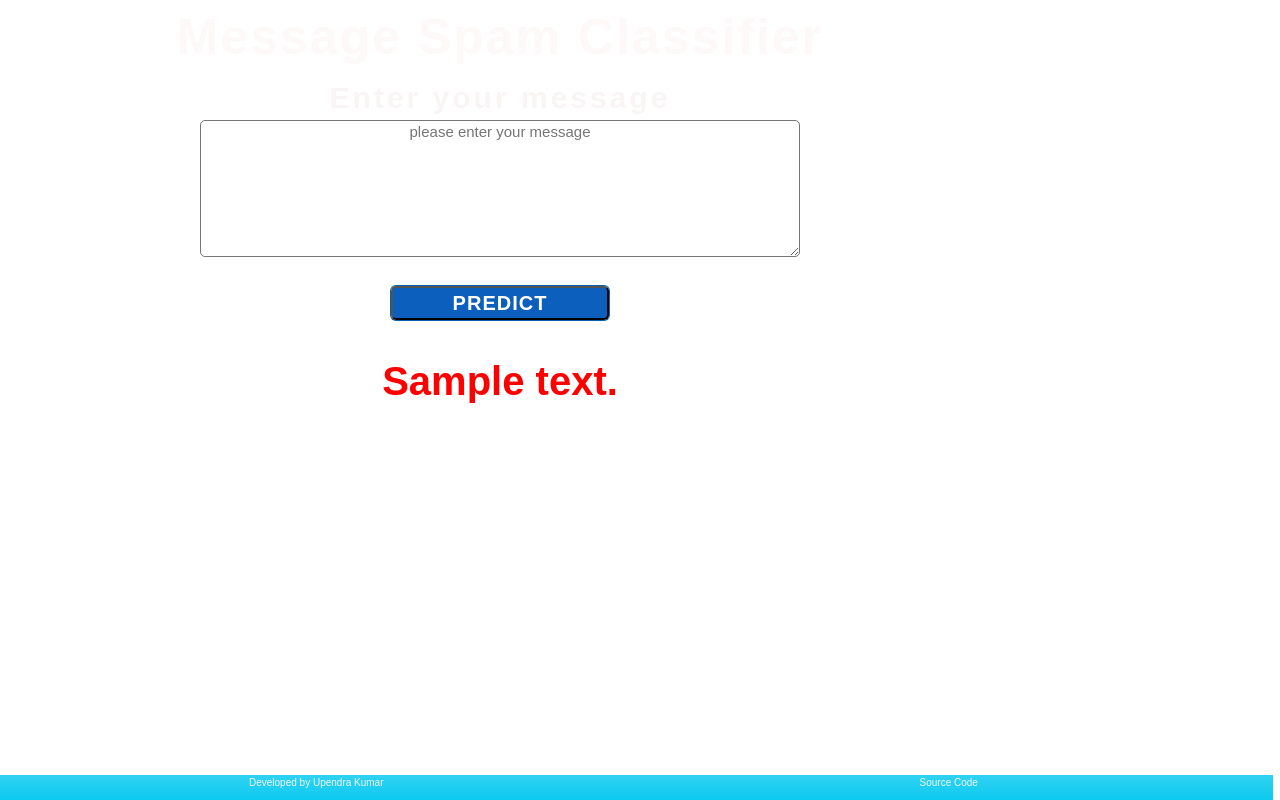
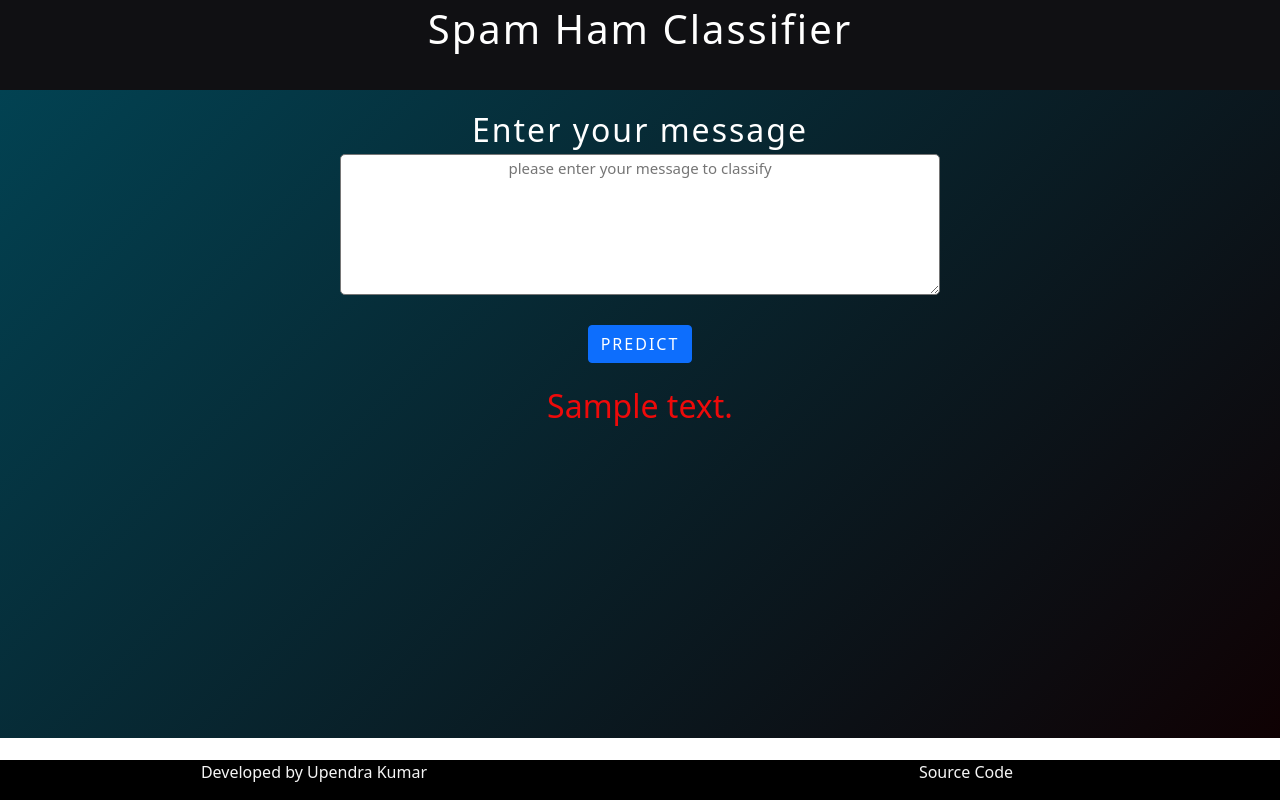
Before and after one commit to imkushwaha/Spam_Ham_Classifier, a Flask app: template templates/index.html in a window 1280 px wide. Run offline with Flask 2, Linux system fonts and the light colour scheme; the template is opened without the code that fills it: most values are stand-ins (such as "Sample title", 1, 10 or a date in 2020); parts of the project's set-up code (start-up, migrations or seed data) failed here and were passed over.

Commit message:
requirements.txt added

```diff
--- a/app.py
+++ b/app.py
@@ -1,4 +1,8 @@
-import streamlit as st
+from flask import Flask, render_template, request
+import requests
+import pickle
+import numpy as np
+import sklearn
 import pickle
 import string
 from nltk.corpus import stopwords
@@ -6,6 +10,10 @@ import nltk
 from nltk.stem.porter import PorterStemmer
 
 ps = PorterStemmer()
+
+app = Flask(__name__)
+tfidf = pickle.load(open('vectorizer.pkl','rb'))
+model = pickle.load(open('model.pkl','rb'))
 
 
 def transform_text(text):
@@ -32,27 +40,40 @@ def transform_text(text):
 
     return " ".join(y)
 
-tfidf = pickle.load(open('vectorizer.pkl','rb'))
-model = pickle.load(open('model.pkl','rb'))
 
-st.title("Email/SMS Spam Classifier")
-
-input_sms = st.text_area("Enter the message")
-
-if st.button('Predict'):
-
-    # 1. preprocess
-    transformed_sms = transform_text(input_sms)
-    # 2. vectorize
-    vector_input = tfidf.transform([transformed_sms])
-    # 3. predict
-    result = model.predict(vector_input)[0]
-    # 4. Display
-    if result == 1:
-        st.header("Spam")
-    else:
-        st.header("Not Spam")
+@app.route('/',methods=['GET'])
+def Home():
+    return render_template('index.html')
 
 
+#@app.route('/about')
+#def about():
+#    return render_template('about.html')
 
-##streamlit run app.py --server.port 5998
+#@app.route('/contact')
+#def contact():
+#    return render_template('contact.html')
+
+@app.route("/predict", methods=['POST'])
+def predict():
+
+    if request.method == 'POST':
+        text = request.form['message']
+
+        # 1. preprocess
+        transformed_sms = transform_text(text)
+        # 2. vectorize
+        vector_input = tfidf.transform([transformed_sms])
+        # 3. predict
+        result = model.predict(vector_input)[0]
+
+        if result==1:
+            prediction = "Your Message is Spam"
+        else:
+            prediction = "Your Message is not Spam"
+
+
+        return render_template('index.html', prediction_text=prediction)
+
+if __name__=="__main__":
+    app.run(debug=True)
--- a/app1.py
+++ /dev/null
@@ -1,79 +0,0 @@
-from flask import Flask, render_template, request
-import requests
-import pickle
-import numpy as np
-import sklearn
-import pickle
-import string
-from nltk.corpus import stopwords
-import nltk
-from nltk.stem.porter import PorterStemmer
-
-ps = PorterStemmer()
-
-app = Flask(__name__)
-tfidf = pickle.load(open('vectorizer.pkl','rb'))
-model = pickle.load(open('model.pkl','rb'))
-
-
-def transform_text(text):
-    text = text.lower()
-    text = nltk.word_tokenize(text)
-
-    y = []
-    for i in text:
-        if i.isalnum():
-            y.append(i)
-
-    text = y[:]
-    y.clear()
-
-    for i in text:
-        if i not in stopwords.words('english') and i not in string.punctuation:
-            y.append(i)
-
-    text = y[:]
-    y.clear()
-
-    for i in text:
-        y.append(ps.stem(i))
-
-    return " ".join(y)
-
-
-@app.route('/',methods=['GET'])
-def Home():
-    return render_template('index1.html')
-
-
-#@app.route('/about')
-#def about():
-#    return render_template('about.html')
-
-#@app.route('/contact')
-#def contact():
-#    return render_template('contact.html')
-
-@app.route("/predict", methods=['POST'])
-def predict():
-
-    if request.method == 'POST':
-        text = request.form['message']
-
-        # 1. preprocess
-        transformed_sms = transform_text(text)
-        # 2. vectorize
-        vector_input = tfidf.transform([transformed_sms])
-        # 3. predict
-        result = model.predict(vector_input)[0]
-
-        if result==1:
-            prediction = "Your Message is Spam"
-        else:
-            prediction = "Your Message is not Spam"
-
-
-        return render_template('index1.html', prediction_text=prediction)
-
-if __name__=="__main__":
-    app.run(debug=True)
--- /dev/null
+++ b/requirements.txt
@@ -0,0 +1,6 @@
+nltk==3.6.1
+pandas==1.2.4
+Pickle
+requests==2.25.1
+scikit-learn==0.21.1
+flask==1.1.2
--- a/templates/index.html
+++ b/templates/index.html
@@ -1,167 +1,50 @@
-<!doctype html>
+<!DOCTYPE html>
 <html lang="en">
-  <head>
-    <title>INDEX</title>
+<script src="https://cdn.jsdelivr.net/npm/bootstrap@5.1.1/dist/js/bootstrap.bundle.min.js"
+    integrity="sha384-/bQdsTh/da6pkI1MST/rWKFNjaCP5gBSY4sEBT38Q/9RBh9AH40zEOg7Hlq2THRZ"
+    crossorigin="anonymous"></script>
+<link href="https://cdn.jsdelivr.net/npm/bootstrap@5.1.1/dist/css/bootstrap.min.css" rel="stylesheet"
+    integrity="sha384-F3w7mX95PdgyTmZZMECAngseQB83DfGTowi0iMjiWaeVhAn4FJkqJByhZMI3AhiU" crossorigin="anonymous">
 
-    <!-- Required meta tags -->
-    <meta charset="utf-8">
-    <meta name="viewport" content="width=device-width, initial-scale=1, shrink-to-fit=no">
-
-    <!-- Bootstrap CSS -->
-    <link rel="stylesheet" href="css/Bootstrap.css">
-      <link rel="icon" href="icon/img.png"/>
-  </head>
-  <style type="text/css">
-
-
-*{
-    margin: 0;
-    padding: 0;
-    box-sizing: border-box;
-    font-family: sans-serif;
-}
-
-html{
-    font-size: 62.5%;
-}
-     section{
-          display: flex;
-          height: 100vh;
-          justify-content: center;
-          align-items: center;
-          background: linear-gradient(135deg,rgb(2, 66, 82),rgb(15, 1, 3));
-
- }
-
-     .box{
-          max-width: 100rem;
-          width: 100%;
-          background: transparent;
-          border-radius: 2%;
-          box-shadow:0px 1px 5px 0px white ;
-
-          position: absolute;
-      }
-
-      .title{
-          font-size: 50px;
-          font-weight: bold;
-          color: rgb(252, 249, 248) ;
-          letter-spacing: 2px;
-
-      }
-      .title-details{
-          font-size: 30px;
-          font-weight: bold;
-          color: rgb(248, 245, 244);
-          letter-spacing: 3px;
-      }
-
-      .button{
-           height: 40px;
-           margin: 25px;
-
-       }
-
-
-       .button input{
-            height: 94%;
-            width:23%;
-            outline:none;
-            background: linear-gradient(135deg,rgb(13, 95, 189),rgb(13, 95, 189)) ;
-            color: white;
-            text-decoration: none;
-            font-size: 20px;
-            font-weight: 700;
-            letter-spacing: .1rem;
-            border-radius: 5px;
-            box-shadow:0 0 0px 1px rgb(4, 97, 173) ;
-            cursor: pointer;
-       }
-
-       .button input:hover{
-           box-shadow: 0 0 3px;
-           -webkit-transform: scale(1.1);
-           transform: scale(1.1);
-
-       }
-
-
-       .predict{
-           font-size: 40px;
-           font-weight: bold;
-           color: red;
-           cursor: pointer;
-
-       }
-
-       textarea{
-           font-size: 15px;
-           width: 600px;
-           text-align: center;
-           position: relative;
-
-       }
-
-       textarea:hover{
-            box-shadow: 0 0 9px rgb(248, 5, 5);
-       }
-
-       .menu{
-           margin: 10px;
-       }
-
-       .menu ul{
-
-       }
-
-       .menu li{
-           display: inline;
-           margin: 25px;
-           letter-spacing: 2.5px;
-
-
-       }
-
-       .menu li a{
-           font-size: 16px;
-           font-weight: bold;
-           color: rgb(238, 138, 6);
-       }
-
-      </style>
 <body>
     <div class="warpper fl">
         <div class="main">
             <div class="head">
+                <div style="background-color:#101013; color:white;padding:5px;">
 
-
-
-    <div class="box">
-        <center><span class="title">Message Spam Classifier</span></center>
-        <center><span class="title-details"> Enter your message</span><br></center>
+                    <center>
+                        <h1 style="color:white; letter-spacing: 2px;">Spam Ham Classifier</h1><br>
+                    </center>
+                </div>
+                <div class="form fl p-3" style=" height:81vh; background:linear-gradient(135deg,rgb(2, 66, 82),rgb(15, 1, 3))">
+                    <center><div style=" color:white; font-size:xx-large; letter-spacing: 2px;">Enter your message</div></center>
                     <div class="user-input">
                         <form action="/predict" method="POST" class="row">
-        <center><a href="#"><textarea style=" border-radius:5px;" name="message" id="message" output="spam" rows="6%" placeholder="please enter your message" required></textarea></a></center>
-        </div>
+                        <center><a href="#"><textarea style=" border-radius:5px;  font-size: 15px; width: 600px; text-align: center;" name="message" id="message"  rows="6%" placeholder="please enter your message to classify" required></textarea></a></center>
+                        </div><br>
                         <div class="button">
-        <center><a href="/predict"><input type="submit" value="PREDICT" name="Message"></a></center>
+                        <center><a href="/predict"><input type="submit" value="PREDICT" name="Message"  style="letter-spacing: 2px;" class="sub btn btn-primary" ></a></center>
                         </form>
-        </div>
-        <center><span class="predict">{{prediction_text}}</span></center>
+                        </div><br>
 
-    </div>
+                    <center>
+                        <h2 style="color:rgb(238, 10, 10);margin-bottom: 50px;"> {{prediction_text}}</h2>
+                    </center>
 
-        <div class="fixed-bottom bg-info bg-gradient row align-items-center" >
-
-            <div class="fixed-bottom bg-info bg-gradient row align-items-center" >
+                    <div class="fixed-bottom bg-info bg-black row align-items-center" >
                         <div class="col text-center">
-                    <a href="https://www.linkedin.com/in/imupendra/" style="text-decoration: none;"><p style="color:whitesmoke" > Developed by Upendra Kumar</p></a>
+                            <a href="https://www.linkedin.com/in/imupendra/" target="_blank" style="text-decoration: none;"><p style="color:whitesmoke" > Developed by Upendra Kumar</p></a>
                         </div>
 
                         <div class="col text-center">
-                    <a href="https://github.com/imkushwaha/Thyroid-Disease-Detection" style="text-decoration: none;"><p style="color:whitesmoke" > Source Code</p></a>
+                            <a href="https://github.com/imkushwaha/Spam_Ham_Classifier" target="_blank" style="text-decoration: none;"><p style="color:whitesmoke" > Source Code</p></a>
+                        </div>
+                    </div>
+
+                </div>
+            </div>
         </div>
     </div>
 </body>
+
 </html>
```
Also changed, not shown: templates/Contact.html (deleted, +0 -145 lines), templates/about.html (deleted, +0 -78 lines), templates/index1.html (deleted, +0 -50 lines), templates/pexel.jpg (deleted), templates/pexel1.png (deleted). Lines whose indentation alone changed are shown as unchanged.
